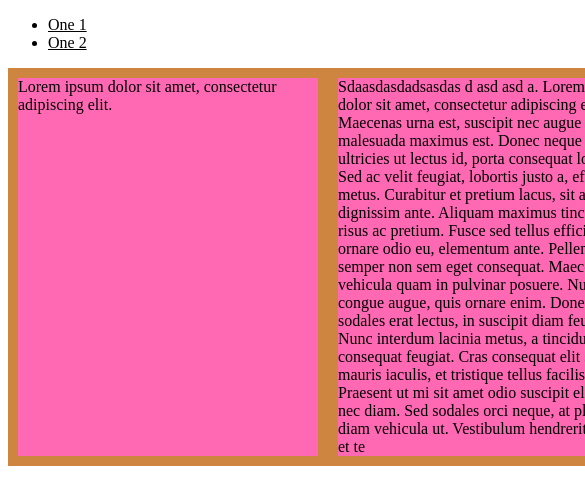
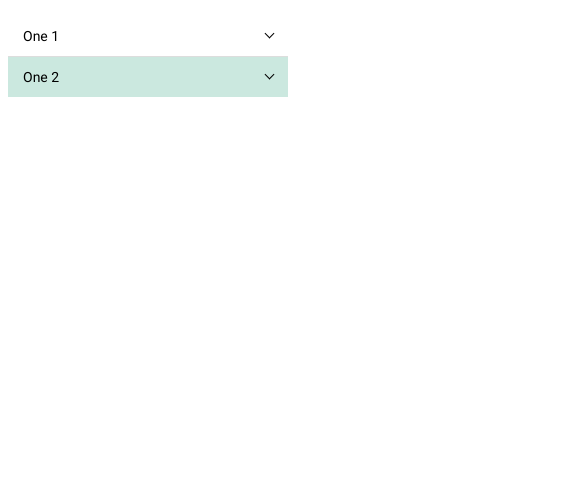
Before and after one commit to waldell/react-menu, a React (Create React App) app: page / in a window 390 px wide. Shown: the top 504 px of the page, 585 px wide, since content can reach past the window. Built offline with nearby package versions, Linux system fonts and the light colour scheme.

Commit message:
some changes to design and responsivity

```diff
--- a/public/menu-data.json
+++ b/public/menu-data.json
@@ -4,7 +4,9 @@
         "url": "1",
         "children": [
             {
-                "text": "One 1-1", "url": "11", "children": [
+                "text": "One 1-1",
+                "url": "11",
+                "children": [
                     {
                         "text": "One 1-1-1",
                         "url": "111"
@@ -61,7 +63,43 @@
             },
             {
                 "text": "One 2-2",
-            "url": "22"
+                "url": "22",
+                "children": [
+                    {
+                        "text": "One 2-2-1",
+                        "url": "221"
+                    },
+                    {
+                        "text": "One 2-2-2",
+                        "url": "222"
+                    },
+                    {
+                        "text": "One 2-2-3",
+                        "url": "223",
+                        "children": [
+                            {
+                                "text": "One 2-2-3-1",
+                                "url": "2231"
+                            },
+                            {
+                                "text": "One 2-2-3-2",
+                                "url": "2232"
+                            },
+                            {
+                                "text": "One 2-2-3-3",
+                                "url": "2233"
+                            },
+                            {
+                                "text": "One 2-2-3-4",
+                                "url": "2234"
+                            }
+                        ]
+                    },
+                    {
+                        "text": "One 2-2-4",
+                        "url": "224"
+                    }
+                ]
             },
             {
                 "text": "One 2-3",
--- a/src/App.js
+++ b/src/App.js
@@ -19,11 +19,15 @@ export default class App extends React.Component {
 		fetch('menu-data.json')
 			.then(x => x.json())
 			.then(x => {
-				this.setState({data: x}); // BOKA MÖTE
-			})
+				this.setState({
+					data: x,
+					currentPath: this._getTrail('2234', x)
+				});
+			});
+
 	}
 
-	_getTrail(url) {
+	_getTrail(url, data) {
 		var trail = [];
 		var index = 0;
 		function findObj(arr, idx) {
@@ -42,15 +46,15 @@ export default class App extends React.Component {
 				}
 			}
 		}
-		findObj(this.state.data, index);
+		findObj(data, index);
 		trail = trail.slice(0, index);
 		return trail;
 	}
 
 	onNavigation(e, obj) {
-		var trail = this._getTrail(obj.url);
+		var trail = this._getTrail(obj.url, this.state.data);
 		if (!obj.selected) {
-			trail = trail.slice(0,trail.length-1);
+			trail = trail.slice(0, trail.length-1);
 		}
 		this.setState({
 			selectedPath: trail
@@ -58,9 +62,9 @@ export default class App extends React.Component {
 	}
 	render() {
 		return (
-		<div className="App">
-			<MenuComposition data={this.state.data} selectedPath={this.state.selectedPath} onNavigation={this.onNavigation} />
-			<Heightr></Heightr>
-		</div>);
+			<div className="App">
+				<MenuComposition data={this.state.data} selectedPath={this.state.selectedPath} currentPath={this.state.currentPath} onNavigation={this.onNavigation} />
+			</div>
+		);
 	}
 }
--- a/src/App.scss
+++ b/src/App.scss
@@ -1,55 +1,298 @@
-a {
-    color:inherit;
-}
-.menu {
-	&__menu-item {
+$level-1-background-color: #fff;
+$level-2-background-color: #fff;
+$level-3-background-color: #f5f5f5;
+$level-4-background-color: #ccc;
+$selected-background-color: #008266;
+$current-background-color: #cbe8df;
+
+$level-1-text-color: #000;
+$level-2-text-color: #000;
+$level-3-text-color: #000;
+$level-4-text-color: #000;
+$selected-text-color: #fff;
+$current-text-color: #000;
+
+@import url('https://fonts.googleapis.com/css?family=Roboto&display=swap');
+
+
+@mixin menu-item-stuff {
+	box-sizing: border-box;
+	outline: none;
+	display: block;
+	width: 100%;
+	padding: 9px 15px;
+	text-decoration: none;
+	margin: 0;
+	border: 0;
+	background: none;
 	font-weight: 400;
+	box-shadow: none;
+	text-align: left;
+	line-height: 22px;
+	cursor: pointer;
+	border-radius: 0;
+	font-family: 'Courier New', Courier, monospace;
+	font-family: 'Roboto', sans-serif;
 
-        & > .menu__sub-menu {
-            display: none;
+	font-size: 14px;
 }
 
-        &--selected {
-            font-weight: 700;
+// //mobile down
+//@media only screen and (max-width: 767px) {
+	.menu {
 
-            & > .menu__sub-menu {
+		padding-inline-start: 0px;
+		width:280px;
+
+		& > .menu__menu-item {
+			& > a,
+			& > button {
+				@include menu-item-stuff;
+				&:focus {
+					outline-style: solid;
+  					outline-color: red;
+				}
+			}
+
+			& > button {
+				position: relative;
+				&:after {
+					content: '';
 					display: block;
+					position: absolute;
+					top:14px;
+					right:15px;
+
+					border-color: #000;
+					border-left: 1px solid;
+					border-bottom: 1px solid;
+
+					height: 6px;
+					width: 6px;
+
+					transform: rotate(-45deg);
+					transition: .2s;
+				}
+			}
+
+			&.menu__menu-item--selected {
+				background: $selected-background-color !important;
+				& > a,
+				& > button {
+					color: $selected-text-color !important;
+				}
+				& > button {
+					&:after {
+						top: 19px;
+						transform:rotate(-225deg);
+					}
+				}
+				& > .menu__wrapper-item > .menu,
+				& > .menu {
+					display: block;
+				}
+			}
+			&.menu__menu-item--current {
+				background: $current-background-color !important;
+				& > a,
+				& > button {
+					color: $current-text-color !important;
 				}
 			}
 		}
 
-    &__sub-menu {
-        &--level- {
-            &1 {
-                color:#000;
+		&.menu--level-1 {
+			display: block;
+			background: $level-1-background-color;
+
+			& > .menu__menu-item {
+				&:not(:first-child) {
+					border-top:1px solid #ddd;
 				}
-            &2 {
-                color:#444;
+				& > a,
+				& > button {
+					color: $level-1-text-color;
+					padding-left: 15px;
 				}
-            &3 {
-                color:#888;
 			}
-            &4 {
-                color:#ccc;
 		}
+		&.menu--level-2 {
+			display: none;
+			background: $level-2-background-color;
+			& > .menu__menu-item {
+				border-top:1px solid #ccc;
+
+				& > a,
+				& > button {
+					color: $level-2-text-color;
+					padding-left: 25px;
+				}
+			}
+
+		}
+		&.menu--level-3 {
+			display: none;
+			background: $level-3-background-color;
+			& > .menu__menu-item {
+				border-top:1px solid #ddd;
+				& > a,
+				& > button {
+					color: $level-3-text-color;
+					padding-left: 35px;
+				}
+			}
+		}
+		&.menu--level-4 {
+			display: none;
+			background: $level-4-background-color;
+			& > .menu__menu-item {
+				border-top:1px solid #b3b3b3; // is this right???
+				& > a,
+				& > button {
+					color: $level-4-text-color;
+					padding-left: 45px;
 				}
 			}
 		}
 
 
+		.menu__commercial-area {
+			display: none;
+		}
+
+	}
+// }
 
 
-.heightr {
-    background:peru;
-	width: 640px;
+// // desktop
+// @media only screen and (min-width: 768px) {
+// 	$itemWidth: 280px;
+// 	$firstItemHeight:40px;
 
-	display: flex;
-	flex-direction: row;
+// 	a {
+// 		color:inherit;
+// 	}
+// 	.top-menu {
+// 		position: relative;
+// 	}
+
+// 	.menu {
+// 		padding-inline-start: 0px;
+// 		position: relative;
+
+// 		.menu__menu-item {
+// 			display: none;
+
+// 			& > .menu__wrapper-item {
+// 				display: none;
+// 				position: absolute;
+// 				left: 0;
+// 				top: $firstItemHeight;
+// 				background: chartreuse;
+// 				width: $itemWidth*2 !important;
+// 				flex-direction: row !important;
+
+// 				& > .menu__commercial-area {
+// 					display: none;
+// 				}
+// 			}
+
+// 			&.menu__menu-item--selected {
+// 				& > .menu > .menu__menu-item {
+// 					display: block;
+// 				}
+
+// 				& > .menu__wrapper-item {
+// 					display: flex !important;
 
 
-    .heightr-element {
-		flex: 1;
-		background:hotpink;
-		margin:10px;
-    }
-}
+// 					& > .menu,
+// 					& > .menu__commercial-area {
+// 						display: block;
+// 						flex: 1;
+// 					}
+
+// 					& > .menu__commercial-area {
+// 						background:black;
+// 						//min-height: 200px;
+// 					}
+// 					& > .menu > .menu__menu-item {
+// 						display: block;
+// 					}
+// 				}
+// 			}
+// 		}
+
+// 		&.menu--level-1 {
+// 			background:darksalmon;
+
+// 			& > .menu__menu-item {
+// 				display:inline-block;
+// 			}
+// 		}
+// 		&.menu--level-2 {
+// 			background:hotpink;
+
+// 			.menu__menu-item {
+// 				display: none;
+
+// 				& > .menu__wrapper-item {
+// 					left: $itemWidth;
+// 					top:0;
+// 				}
+
+// 				&.menu__menu-item--selected {
+// 					& > .menu {
+// 						bottom:0;
+// 					}
+// 				}
+// 			}
+// 		}
+// 		&.menu--level-3 {
+// 			background: blue;
+
+// 			position: absolute;
+// 			left: $itemWidth;
+// 			top: 0;
+// 			//bottom: 0;
+// 			width: $itemWidth;
+
+// 			&:before {
+// 				content:'';
+// 				display: block;
+// 				left:-($itemWidth);
+// 				width: $itemWidth;
+// 				top:0;
+// 				bottom:0;
+// 				position: absolute;
+// 				z-index: -1;
+
+// 				background: peachpuff;
+// 			}
+
+// 			.menu__menu-item {
+// 				display: none;
+
+// 				& > .menu__wrapper-item {
+// 					position: unset;
+// 				}
+// 			}
+
+
+// 		}
+// 		&.menu--level-4 {
+// 			background: darkgreen;
+// 		}
+// 	}
+
+// 	.menu--level-2,
+// 	.menu--level-3,
+// 	.menu--level-4 {
+// 		& > .menu__menu-item {
+// 			border-bottom:1px solid #000;
+// 			a, button {
+// 				@include menu-item-stuff;
+// 			}
+// 		}
+// 	}
+// }
--- a/src/Menu.js
+++ b/src/Menu.js
@@ -2,8 +2,15 @@ import React from 'react';
 import MenuItem from './MenuItem';
 
 export default function Menu(props) {
+	const className = props.className ? props.className : '';
+	const isFirstLevel = props.level === 1;
 	return (
-		<ul className="menu">
+		<ul
+			{...isFirstLevel ? {
+				"role":"navigation",
+				"aria-label": "Main navigation"
+			} : {}}
+			className={`menu menu--level-${props.level} ${className}`}>
 			{props.children}
 		</ul>
 	);
--- a/src/MenuComposition.js
+++ b/src/MenuComposition.js
@@ -12,16 +12,17 @@ export default function MenuComposition(props) {
 	function bind(children, level) {
 		return children.map(item => {
 			const isSelected = props.selectedPath.indexOf(item.url) > -1;
+			const isCurrent = props.currentPath.indexOf(item.url) > -1;
 			return (
-				<MenuItem text={item.text} url={item.url} itemClick={itemClick} selected={isSelected} key={item.url} level={level}>
-					{item.children ? bind(item.children, level+1) : ''}
+				<MenuItem text={item.text} url={item.url} itemClick={itemClick} selected={isSelected} current={isCurrent} key={item.url} level={level}>
+					{ item.children ? bind(item.children, level+1) : '' }
 				</MenuItem>
 			);
 		});
 	}
 
 	return (
-		<Menu>
+		<Menu level={1} className="top-menu">
 			{props.data ? bind(props.data, 1) : ''}
 		</Menu>
 	);
@@ -30,5 +31,6 @@ export default function MenuComposition(props) {
 MenuItem.propTypes = {
 	data: PropTypes.object,
 	onNavigation: PropTypes.func,
-	selectedPath: PropTypes.arrayOf(PropTypes.string)
+	selectedPath: PropTypes.arrayOf(PropTypes.string),
+	currentPath: PropTypes.arrayOf(PropTypes.string)
 };
--- a/src/MenuItem.js
+++ b/src/MenuItem.js
@@ -1,5 +1,6 @@
 import React from 'react';
 import PropTypes from 'prop-types';
+import Menu from './Menu'
 
 export default function MenuItem(props) {
 
@@ -10,14 +11,52 @@ export default function MenuItem(props) {
 			selected: !props.selected
 		});
 	}
-
+	function _withChildrenElement() {
+		let element;
+		if (props.level === 1) {
+			element = (
+				<div className="menu__wrapper-item">
+					<Menu level={props.level+1}>
+						{props.children}
+					</Menu>
+					{ props.level === 1 ?
+						<div className="menu__commercial-area">Hello worldzzzzzz</div> :
+						''
+					}
+				</div>
+			)
+		} else {
+			element = (
+				<Menu level={props.level+1}>
+					{props.children}
+				</Menu>
+			);
+		}
+		return (
+			<>
+				<button
+					href={props.url}
+					onClick={itemClick}
+					aria-haspopup={true}
+					>
+						{props.text}
+					</button>
+				{element}
+			</>
+		);
+	}
+	function _withoutChildrenElement() {
+		return (
+			<a href={props.url} onClick={itemClick}>{props.text}</a>
+		);
+	}
 	return (
-		<li className={`menu__menu-item ${props.selected ? 'menu__menu-item--selected' : ''}`}>
-			<a href={props.url} onClick={itemClick}>{props.text}</a>
-				{props.children ?
-				<ul className={`menu__sub-menu menu__sub-menu--level-${props.level}`}>
-					{props.children}
-				</ul> : ''}
+		<li
+			className={`menu__menu-item ${props.selected ? 'menu__menu-item--selected' : ''} ${props.current ? 'menu__menu-item--current' : ''}`}
+			aria-expanded={props.selected}
+			aria-current={props.current}
+			>
+			{ props.children ? _withChildrenElement() : _withoutChildrenElement() }
 		</li>
 	);
 }
@@ -26,6 +65,9 @@ MenuItem.propTypes = {
 	text: PropTypes.string,
 	url: PropTypes.string,
 	itemClick: PropTypes.func,
+
 	selected: PropTypes.bool,
+	current: PropTypes.bool,
+
 	level: PropTypes.number
 };
```
Lines whose indentation alone changed are shown as unchanged.
